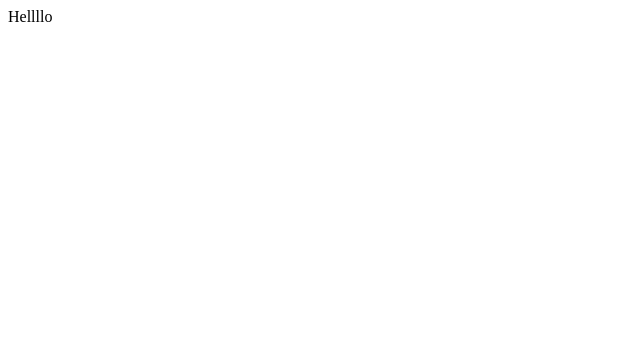
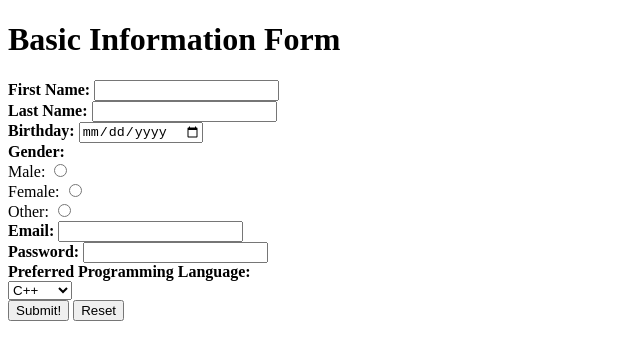
Before and after one commit to micahmccarver/C-Recognizer-Generator, a plain HTML site: page index.html in a window 1280 px wide. Shown: the whole page, without its empty margins (0-640 px from the left). Drawn offline with Linux system fonts and the light colour scheme.

Commit message:
HTML basic info form

```diff
--- a/index.html
+++ b/index.html
@@ -1,10 +1,33 @@
 <!DOCTYPE html>
 <html>
 <head>
-	<title>Text text text</title>
+	<title>Basic Information Form</title>
+	<h1>Basic Information Form </h1>
+	<form method = "GET">
+		<strong>First Name: </strong> <input type = "text" name =  "firstname" required> <br>
+		<strong>Last Name:</strong> <input type = "text" name =  "lastname" required> <br>
+		<strong> Birthday: </strong> <input type = "date" name =  "date" required> <br>
+		<strong>Gender:</strong> <br>
+			Male:   <input type = "radio" name = "gender" value = "male"><br>
+			Female: <input type = "radio" name = "gender" value = "female"><br>
+			Other:  <input type = "radio" name = "gender" value = "other"><br>
+		<strong>Email: </strong> <input type = "email" name =  "email" required> <br>
+		<strong> Password: </strong> <input type = "password" name =  "password" min = "8" > <br>
+		<strong>Preferred Programming Language: </strong> <br>
+	    <select name = "programming_language">
+			<option value = "C++" name = "c++"> C++ </option>
+			<option value = "Java" name =  "java"> Java </option>
+			<option value = "Python" name =  "python"> Python </option>
+			<option value = "Other" name =  "other"> Other </option>
+	    </select>
+		<br>
+		<input type = "submit" value = "Submit!">
+		<input type ="reset" value = "Reset">
+
+	</form>
 </head>
 <body>
-	Hellllo
+
 </body>
 
 </html>
```
